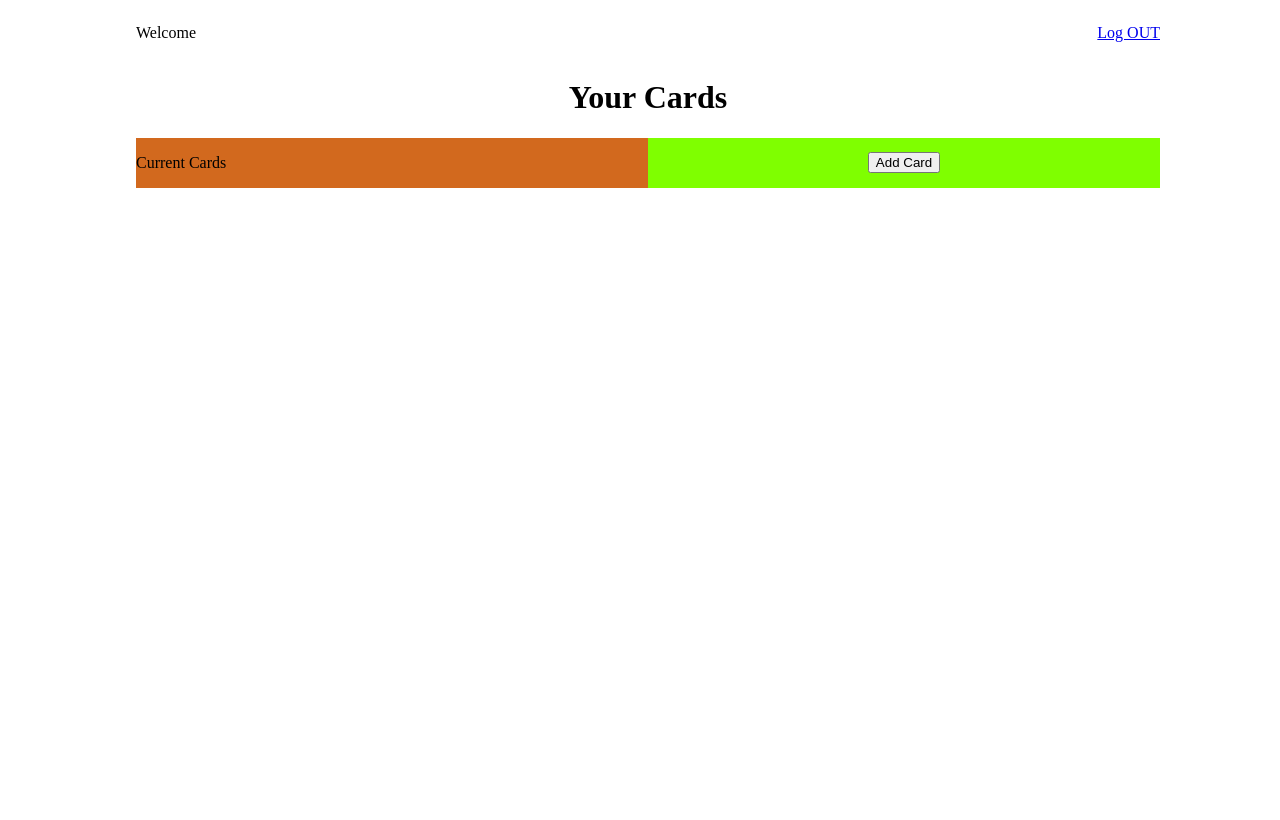
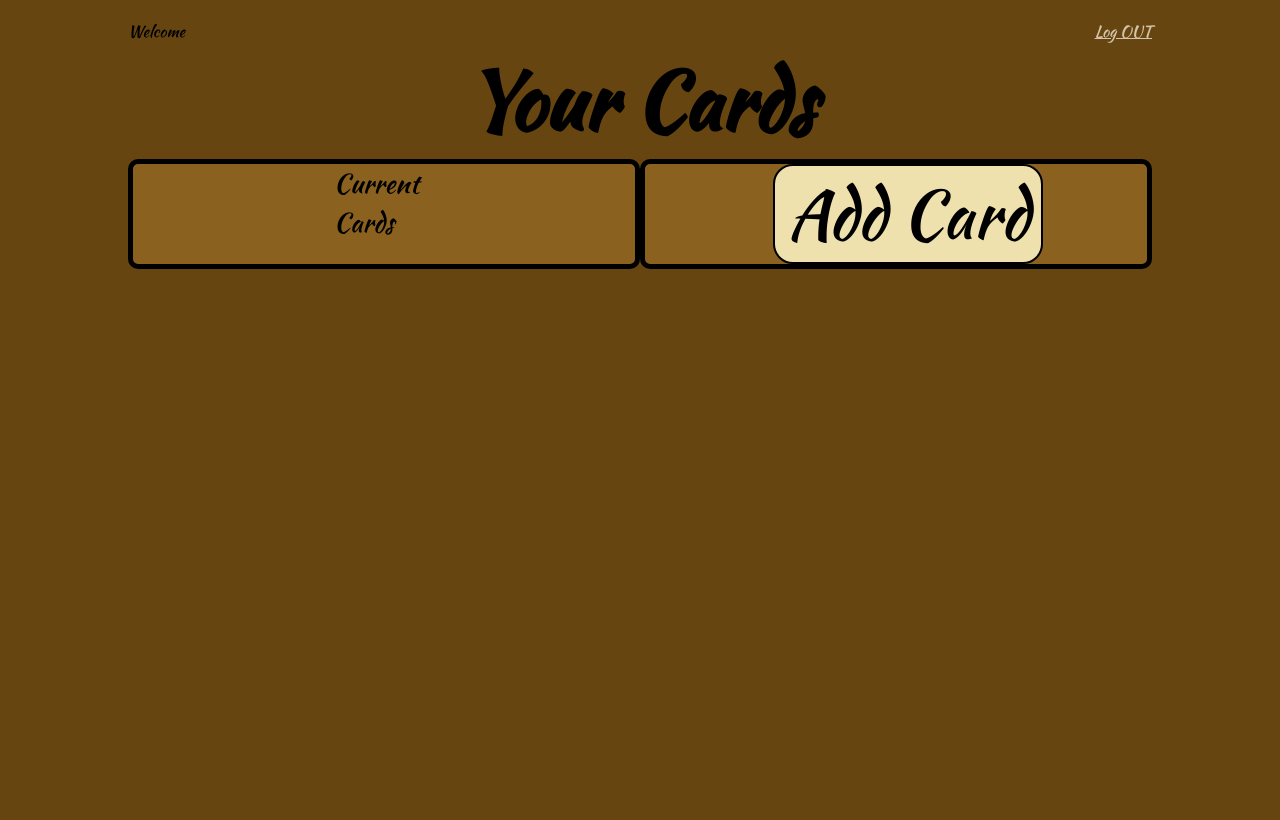
Before and after one commit to TonyBaro/MTGLibrary, a Python web app: template flask_app/templates/dashboard.html in a window 1280 px wide. Before the commit the page ends 188 px from the top, so only its background shows below. Run offline with Jinja, Linux system fonts and the light colour scheme; the template is opened without the code that fills it, so the values that code supplies are empty.

Commit message:
finished

```diff
--- /dev/null
+++ b/flask_app/static/dashboardstyle.css
@@ -0,0 +1,47 @@
+@import url('https://fonts.googleapis.com/css2?family=Kaushan+Script&display=swap');
+
+*{
+    font-family: 'Kaushan Script', cursive; margin: 0; padding: 0;
+}
+
+.page{
+    width:100vw; height:100vh; display: flex; flex-direction: column; align-items: center;     background-color: rgb(102, 69, 16) ;
+    padding-top: 20px;
+}
+
+.header{
+    display: flex; width:80%; align-items: center; justify-content: space-between;
+}
+
+.body{
+    width:80%; display:flex; flex-direction:column ;
+}
+
+.topbox{
+    display:flex; align-items:center; justify-content:center; font-size: 30pt;
+}
+
+.under{
+    width:100%; display: flex;
+}
+
+.leftbox{
+    width:50%; background-color:rgb(138, 97, 31);border: 5px solid black; border-radius: 10px;
+}
+
+.card{
+    display: flex; align-items: center; justify-content: space-between; background-color:rgb(138, 97, 31);margin: 5% 0 5%;
+    border: 2px solid black; border-radius: 5px; padding: 5px;
+}
+
+.rightbox{
+    width:50% ; background-color:rgb(138, 97, 31); display: flex; align-items: center; justify-content: center; border: 5px solid black; border-radius: 10px;
+}
+
+#addCard{
+    background-color: rgb(238, 225, 173); font-size: 50pt; border: 2px solid black; border-radius: 20px; width: 100%;
+}
+
+a{
+    color: rgb(211, 196, 172);
+}
--- a/flask_app/templates/dashboard.html
+++ b/flask_app/templates/dashboard.html
@@ -4,22 +4,25 @@
     <meta charset="UTF-8">
     <meta http-equiv="X-UA-Compatible" content="IE=edge">
     <meta name="viewport" content="width=device-width, initial-scale=1.0">
-    <title>Document</title>
+    <title>TONYB Magic Libray</title>
+    <link rel="stylesheet" href= "{{url_for('static',filename='dashboardstyle.css')}}">
 </head>
 <body>
-    <div class="page" style="width:100vw; height:100vh; display: flex; flex-direction: column; align-items: center;">
-        <div class="header" style="display: flex; width:80%; align-items: center; justify-content: space-between;">
+    <div class="page">
+        <div class="header">
             <p>Welcome {{user.first_name}} {{user.last_name}}</p>
             <a href="/log_out">Log OUT</a>
         </div>
-        <div class="body" style="width:80%; display:flex; flex-direction:column ;">
-            <div class="topbox" style=" display:flex; align-items:center; justify-content:center; "><h1>Your Cards</h1></div>
-            <div class="under" style="width:100%; display: flex;">
-                <div class="leftbox" style="width:50%; background-color: chocolate;">
-                    <p>Current Cards</p>
+        <div class="body">
+            <div class="topbox"
+                ><h1>Your Cards</h1>
+            </div>
+            <div class="under">
+                <div class="leftbox">
+                    <p style="margin-left: 40%; background-color:rgb(138, 97, 31); width:20%; font-size:20pt ">Current Cards</p>
                     {% for card in cards %}
-                    <div class="card" style="display:flex">
-                        <p>Name:{{card.name}} TYPE:{{card.type}}</p>
+                    <div class="card">
+                        <p>Name:{{card.name}}&nbsp;&nbsp;&nbsp;&nbsp;&nbsp;TYPE:{{card.type}}</p>
                         <a href="/view_card/{{card.id}}"> VIEW </a>
                         <a href="/edit_card/{{card.id}}">EDIT</a>
                         <a href="/delete_card/{{card.id}}">DELETE</a>
@@ -27,8 +30,8 @@
                     {% endfor %}
 
                 </div>
-                <div class="rightbox" style="width:50% ; background-color:chartreuse; display: flex; align-items: center; justify-content: center;">
-                    <a href="/new_card"><button>Add Card</button></a>
+                <div class="rightbox">
+                    <a href="/new_card"><button id="addCard" style="width:110%">Add Card</button></a>
                 </div>
             </div>
         </div>
```
Also changed, not shown: flask_app/templates/edit_card.html (+14 -8 lines), flask_app/templates/index.html (+11 -5 lines), flask_app/templates/new_card.html (+14 -8 lines), flask_app/templates/view_card.html (+10 -6 lines).
